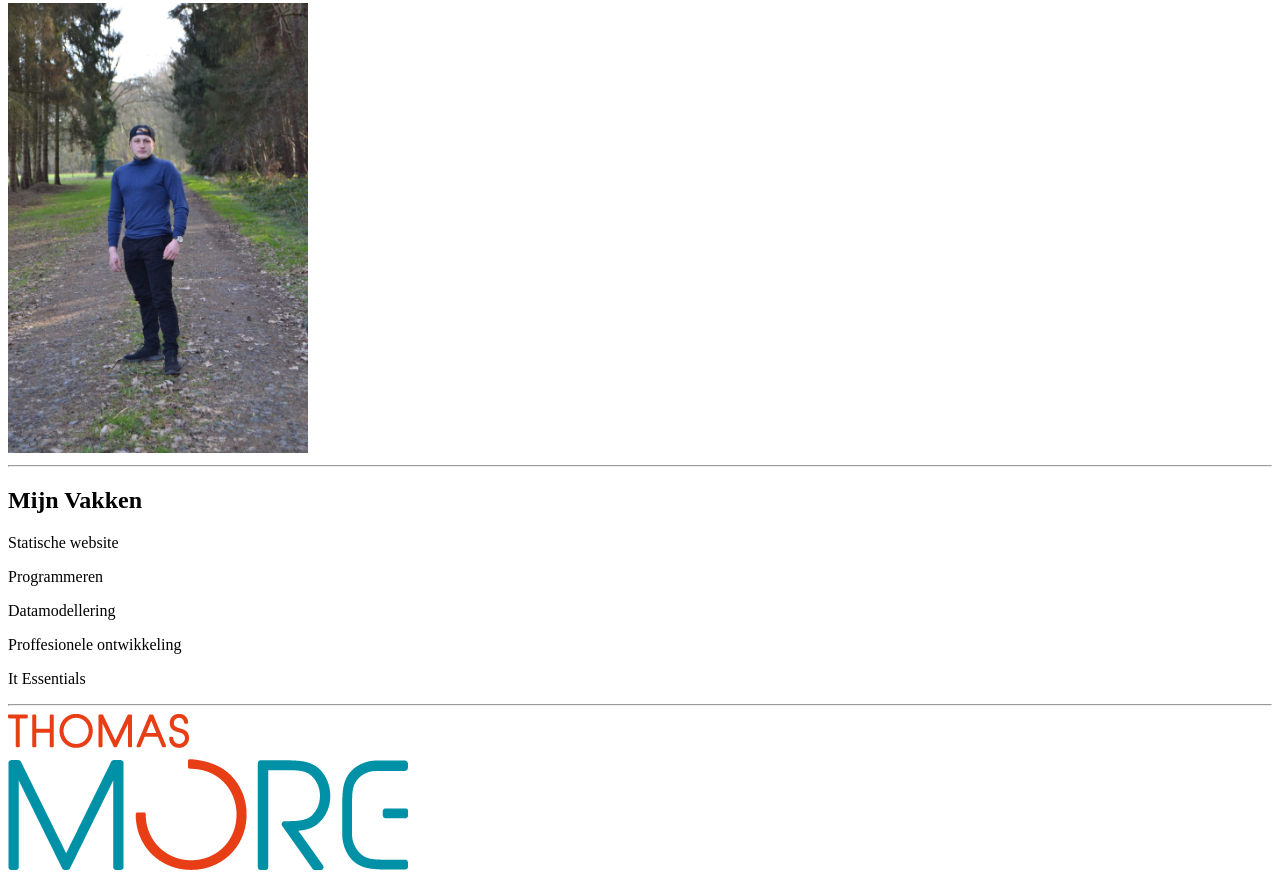
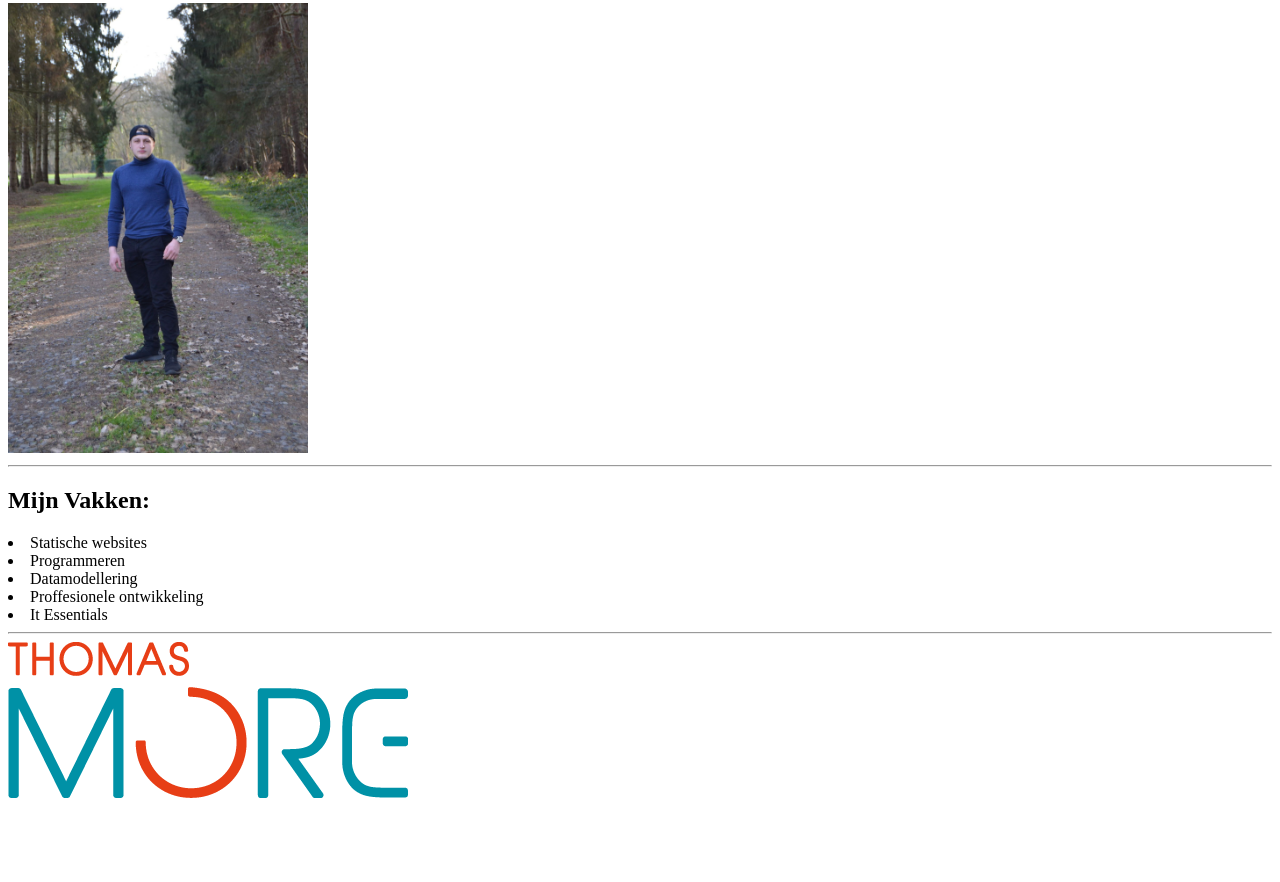
Before and after one commit to r0806166/websiteproject1, a plain HTML site: page website/index.html in a window 1280 px wide. Shown: the part 341-1223 px from the top of the page. After the commit the page ends 1151 px from the top, so only its background shows below. Drawn offline with Linux system fonts and the light colour scheme.

```diff
--- a/website/index.html
+++ b/website/index.html
@@ -47,15 +47,15 @@
                     </div>
                     <hr>
                     <div>
-                        <h2>Mijn Vakken</h2>
+                        <h2>Mijn Vakken:</h2>
 
                         <div>
                             <div>
-                                <p>Statische website</p>
-                                <p>Programmeren</p>
-                                <p>Datamodellering</p>
-                                <p>Proffesionele ontwikkeling</p>
-                                <p>It Essentials</p>
+                                <li>Statische websites</li>
+                                <li>Programmeren</li>
+                                <li>Datamodellering</li>
+                                <li>Proffesionele ontwikkeling</li>
+                                <li>It Essentials</li>
                                 <hr>
                                 <div>
                                     <a href="https://www.thomasmore.be/"><img src="images/tm_standaardlogo_web.png" alt="Image" class="img-fluid thomasmore"></a>
```
Also changed, not shown: website/contact.html (+4 -3 lines).
